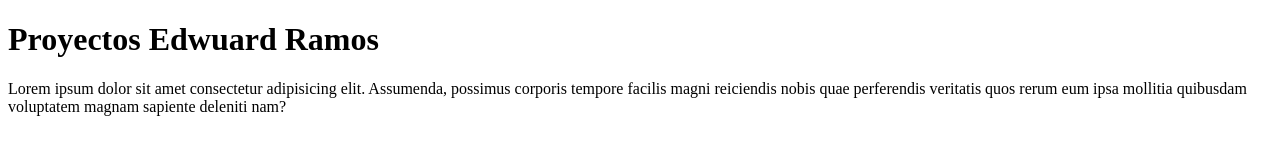
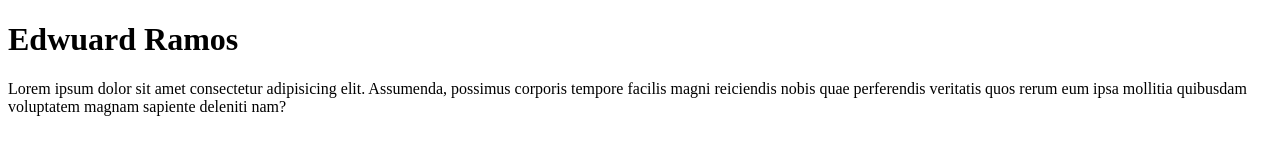
Before and after one commit to edu-ramos/edu-ramos, a plain HTML site: page index.html in a window 1280 px wide. Drawn offline with Linux system fonts and the light colour scheme.

Commit message:
Cambio de titulo

```diff
--- a/index.html
+++ b/index.html
@@ -6,7 +6,7 @@
   <title>Edwuard Ramos</title>
 </head>
 <body>
-  <h1>Proyectos Edwuard Ramos</h1>
+  <h1>Edwuard Ramos</h1>
   <p>Lorem ipsum dolor sit amet consectetur adipisicing elit. Assumenda, possimus corporis tempore facilis magni reiciendis nobis quae perferendis veritatis quos rerum eum ipsa mollitia quibusdam voluptatem magnam sapiente deleniti nam?</p>
 </body>
 </html>
```
